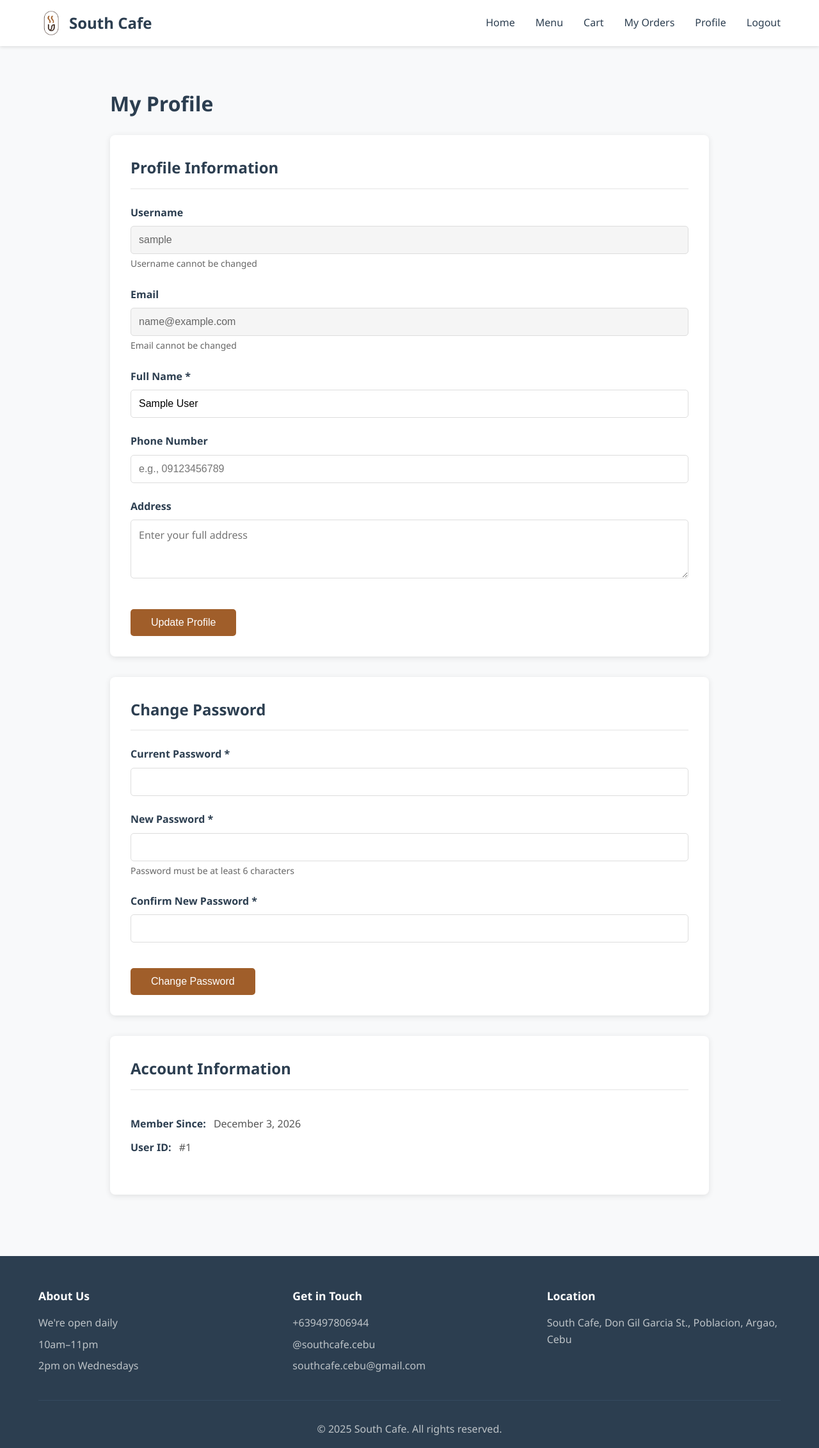
After one commit to chikitita20/South-Cafe-e-Commerce, a PHP site: page /profile.php in a window 1280 px wide. The commit adds this page. Shown: the whole page at 64% size. Run offline with PHP 8.4, Linux system fonts and the light colour scheme; the visitor is signed in with stand-in values (Sample User, id 1).

Commit message:
added profile page

```diff
--- a/includes/header.php
+++ b/includes/header.php
@@ -21,6 +21,7 @@
                 <?php if (isLoggedIn()): ?>
                     <li><a href="cart.php">Cart</a></li>
                     <li><a href="orders.php">My Orders</a></li>
+                    <li><a href="profile.php">Profile</a></li>
                     <li><a href="logout.php">Logout</a></li>
                 <?php else: ?>
                     <li><a href="login.php">Login</a></li>
--- /dev/null
+++ b/profile.php
@@ -0,0 +1,159 @@
+<?php
+require_once 'config.php';
+$page_title = 'My Profile';
+
+// Redirect if not logged in
+if (!isLoggedIn()) {
+    redirect('login.php');
+}
+
+$success = '';
+$error = '';
+$user = getCurrentUser();
+
+// Handle profile update
+if ($_SERVER['REQUEST_METHOD'] == 'POST' && isset($_POST['update_profile'])) {
+    $full_name = mysqli_real_escape_string($conn, trim($_POST['full_name']));
+    $phone = mysqli_real_escape_string($conn, trim($_POST['phone']));
+    $address = mysqli_real_escape_string($conn, trim($_POST['address']));
+
+    // Validate input
+    if (empty($full_name)) {
+        $error = 'Full name is required';
+    } else {
+        // Update user profile
+        $query = "UPDATE users SET full_name = ?, phone = ?, address = ? WHERE id = ?";
+        $stmt = mysqli_prepare($conn, $query);
+        mysqli_stmt_bind_param($stmt, "sssi", $full_name, $phone, $address, $_SESSION['user_id']);
+
+        if (mysqli_stmt_execute($stmt)) {
+            $_SESSION['full_name'] = $full_name;
+            $success = 'Profile updated successfully!';
+            $user = getCurrentUser(); // Refresh user data
+        } else {
+            $error = 'Error updating profile. Please try again.';
+        }
+    }
+}
+
+// Handle password change
+if ($_SERVER['REQUEST_METHOD'] == 'POST' && isset($_POST['change_password'])) {
+    $current_password = $_POST['current_password'];
+    $new_password = $_POST['new_password'];
+    $confirm_password = $_POST['confirm_password'];
+
+    // Validate input
+    if (empty($current_password) || empty($new_password) || empty($confirm_password)) {
+        $error = 'All password fields are required';
+    } elseif ($new_password !== $confirm_password) {
+        $error = 'New passwords do not match';
+    } elseif (strlen($new_password) < 6) {
+        $error = 'New password must be at least 6 characters';
+    } else {
+        // Verify current password
+        if (password_verify($current_password, $user['password'])) {
+            // Update password
+            $hashed_password = password_hash($new_password, PASSWORD_DEFAULT);
+            $query = "UPDATE users SET password = ? WHERE id = ?";
+            $stmt = mysqli_prepare($conn, $query);
+            mysqli_stmt_bind_param($stmt, "si", $hashed_password, $_SESSION['user_id']);
+
+            if (mysqli_stmt_execute($stmt)) {
+                $success = 'Password changed successfully!';
+            } else {
+                $error = 'Error changing password. Please try again.';
+            }
+        } else {
+            $error = 'Current password is incorrect';
+        }
+    }
+}
+
+include 'includes/header.php';
+?>
+
+<div class="container">
+    <div class="profile-page">
+        <h1>My Profile</h1>
+
+        <?php if ($success): ?>
+            <div class="alert alert-success"><?php echo $success; ?></div>
+        <?php endif; ?>
+
+        <?php if ($error): ?>
+            <div class="alert alert-error"><?php echo $error; ?></div>
+        <?php endif; ?>
+
+        <div class="profile-sections">
+            <!-- Profile Information Section -->
+            <div class="profile-section">
+                <h2>Profile Information</h2>
+                <form method="POST" class="profile-form">
+                    <div class="form-group">
+                        <label for="username">Username</label>
+                        <input type="text" id="username" value="<?php echo htmlspecialchars($user['username']); ?>" disabled>
+                        <small class="form-text">Username cannot be changed</small>
+                    </div>
+
+                    <div class="form-group">
+                        <label for="email">Email</label>
+                        <input type="email" id="email" value="<?php echo htmlspecialchars($user['email']); ?>" disabled>
+                        <small class="form-text">Email cannot be changed</small>
+                    </div>
+
+                    <div class="form-group">
+                        <label for="full_name">Full Name *</label>
+                        <input type="text" id="full_name" name="full_name" value="<?php echo htmlspecialchars($user['full_name']); ?>" required>
+                    </div>
+
+                    <div class="form-group">
+                        <label for="phone">Phone Number</label>
+                        <input type="tel" id="phone" name="phone" value="<?php echo htmlspecialchars($user['phone'] ?? ''); ?>" placeholder="e.g., 09123456789">
+                    </div>
+
+                    <div class="form-group">
+                        <label for="address">Address</label>
+                        <textarea id="address" name="address" rows="3" placeholder="Enter your full address"><?php echo htmlspecialchars($user['address'] ?? ''); ?></textarea>
+                    </div>
+
+                    <button type="submit" name="update_profile" class="btn btn-primary">Update Profile</button>
+                </form>
+            </div>
+
+            <!-- Password Change Section -->
+            <div class="profile-section">
+                <h2>Change Password</h2>
+                <form method="POST" class="profile-form">
+                    <div class="form-group">
+                        <label for="current_password">Current Password *</label>
+                        <input type="password" id="current_password" name="current_password" required>
+                    </div>
+
+                    <div class="form-group">
+                        <label for="new_password">New Password *</label>
+                        <input type="password" id="new_password" name="new_password" required minlength="6">
+                        <small class="form-text">Password must be at least 6 characters</small>
+                    </div>
+
+                    <div class="form-group">
+                        <label for="confirm_password">Confirm New Password *</label>
+                        <input type="password" id="confirm_password" name="confirm_password" required minlength="6">
+                    </div>
+
+                    <button type="submit" name="change_password" class="btn btn-primary">Change Password</button>
+                </form>
+            </div>
+
+            <!-- Account Information Section -->
+            <div class="profile-section">
+                <h2>Account Information</h2>
+                <div class="account-info">
+                    <p><strong>Member Since:</strong> <?php echo date('F j, Y', strtotime($user['created_at'])); ?></p>
+                    <p><strong>User ID:</strong> #<?php echo $user['id']; ?></p>
+                </div>
+            </div>
+        </div>
+    </div>
+</div>
+
+<?php include 'includes/footer.php'; ?>
--- a/style.css
+++ b/style.css
@@ -818,3 +818,140 @@ body {
         max-width: 100%;
     }
 }
+
+/* Profile Page Styles */
+.profile-page {
+    max-width: 1000px;
+    margin: 2rem auto;
+    padding: 2rem;
+}
+
+.profile-page h1 {
+    color: #2c3e50;
+    margin-bottom: 1.5rem;
+    font-size: 2rem;
+}
+
+.profile-sections {
+    display: grid;
+    gap: 2rem;
+}
+
+.profile-section {
+    background: white;
+    border-radius: 8px;
+    padding: 2rem;
+    box-shadow: 0 2px 10px rgba(0,0,0,0.1);
+}
+
+.profile-section h2 {
+    color: #2c3e50;
+    font-size: 1.5rem;
+    margin-bottom: 1.5rem;
+    padding-bottom: 0.75rem;
+    border-bottom: 2px solid #f0f0f0;
+}
+
+.profile-form .form-group {
+    margin-bottom: 1.5rem;
+}
+
+.profile-form label {
+    display: block;
+    margin-bottom: 0.5rem;
+    font-weight: 600;
+    color: #2c3e50;
+}
+
+.profile-form input,
+.profile-form textarea {
+    width: 100%;
+    padding: 0.75rem;
+    border: 1px solid #ddd;
+    border-radius: 5px;
+    font-size: 1rem;
+    transition: border-color 0.3s;
+}
+
+.profile-form input:focus,
+.profile-form textarea:focus {
+    outline: none;
+    border-color: #3498db;
+}
+
+.profile-form input:disabled {
+    background-color: #f5f5f5;
+    cursor: not-allowed;
+    color: #666;
+}
+
+.profile-form textarea {
+    resize: vertical;
+    font-family: inherit;
+}
+
+.profile-form .form-text {
+    display: block;
+    margin-top: 0.25rem;
+    font-size: 0.875rem;
+    color: #666;
+}
+
+.profile-form .btn {
+    margin-top: 1rem;
+    padding: 0.75rem 2rem;
+}
+
+.account-info {
+    padding: 1rem 0;
+}
+
+.account-info p {
+    margin-bottom: 0.75rem;
+    font-size: 1rem;
+    color: #555;
+}
+
+.account-info strong {
+    color: #2c3e50;
+    margin-right: 0.5rem;
+}
+
+/* Alert Styles */
+.alert {
+    padding: 1rem 1.25rem;
+    margin-bottom: 1.5rem;
+    border-radius: 5px;
+    font-weight: 500;
+}
+
+.alert-success {
+    background-color: #d4edda;
+    color: #155724;
+    border: 1px solid #c3e6cb;
+}
+
+.alert-error {
+    background-color: #f8d7da;
+    color: #721c24;
+    border: 1px solid #f5c6cb;
+}
+
+/* Responsive Profile Page */
+@media (max-width: 768px) {
+    .profile-page {
+        padding: 1rem;
+    }
+
+    .profile-section {
+        padding: 1.5rem;
+    }
+
+    .profile-page h1 {
+        font-size: 1.5rem;
+    }
+
+    .profile-section h2 {
+        font-size: 1.25rem;
+    }
+}
```
